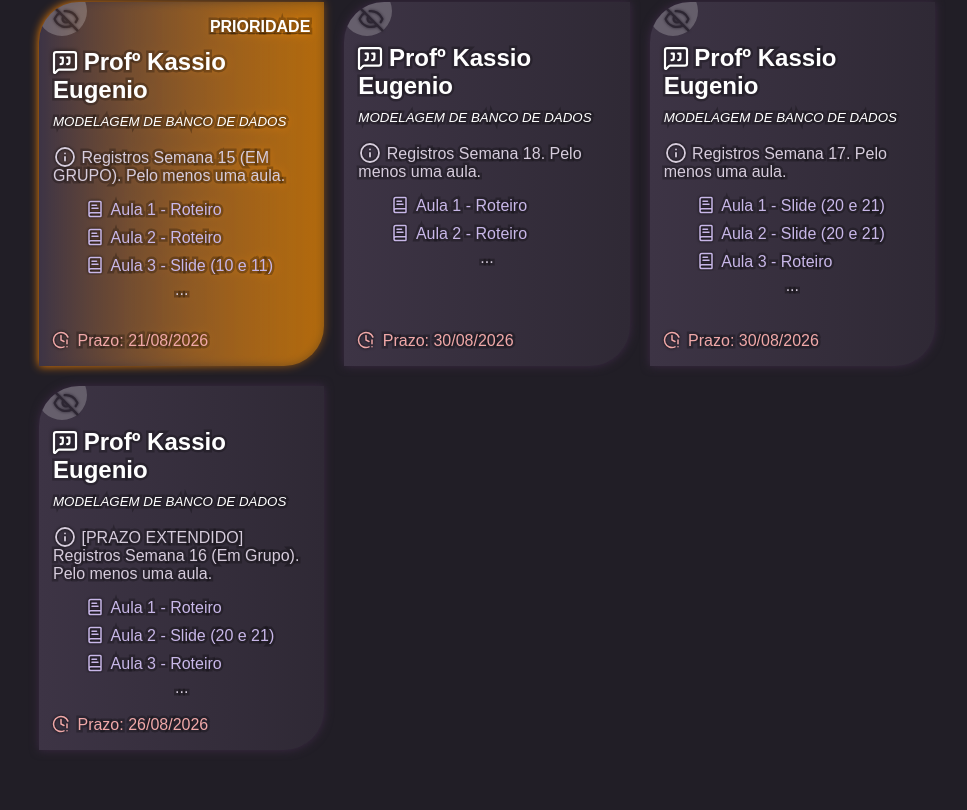
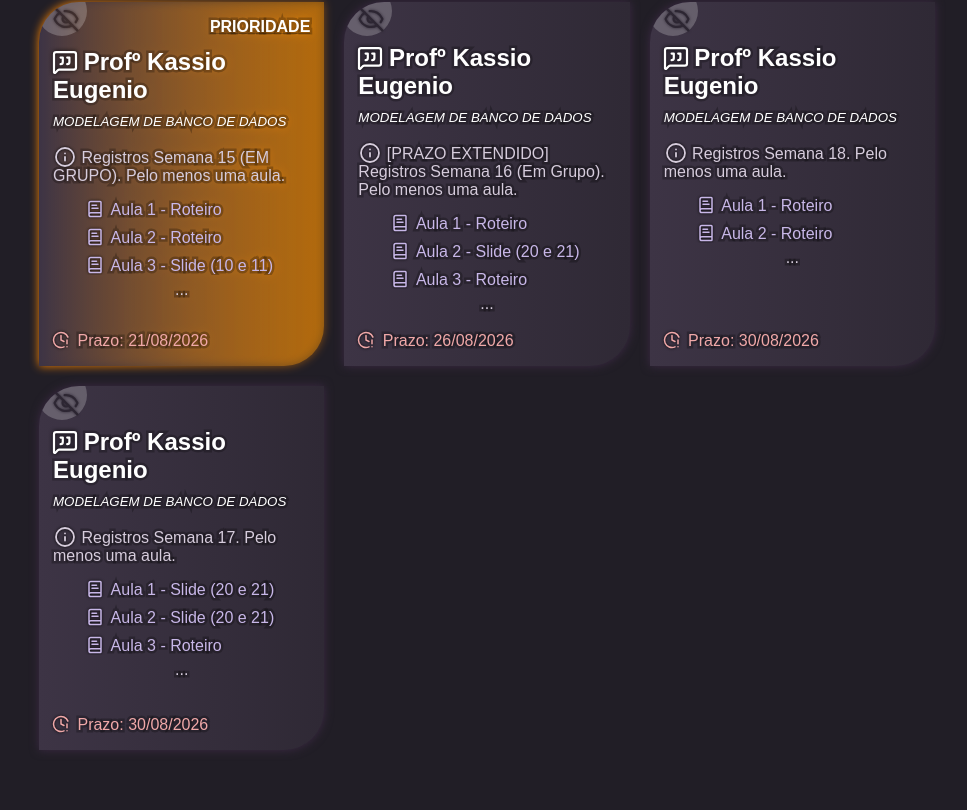
Before and after one commit to danielcanunciato/mural-3ds, a React (Vite) app: page / in a window 1280 px wide. Shown: the part 1550-2360 px from the top of the page, without its empty margins (153-1120 px from the left). Built offline with nearby package versions, Linux system fonts and the light colour scheme.

Commit message:
organização dos itens por data, para fazer as datas menores irem para o topo e as datas maiores para baixo

```diff
--- a/src/App.jsx
+++ b/src/App.jsx
@@ -108,18 +108,44 @@ export default function App() {
   const getSortedItems = (subjectKey) => {
     const items = subjects_contents[subjectKey] ? [...subjects_contents[subjectKey]].reverse() : [];
 
+    // Função auxiliar para converter "DD/MM/YYYY" para um timestamp numérico válido
+    const parseDateBR = (dateStr) => {
+      if (!dateStr) return 0;
+      const parts = dateStr.split('/');
+      if (parts.length !== 3) return 0;
+
+      // Transforma "DD/MM/YYYY" em "YYYY-MM-DD" para o JavaScript entender
+      const formattedDate = `${parts[2]}-${parts[1]}-${parts[0]}`;
+      const timestamp = new Date(formattedDate).getTime();
+
+      return isNaN(timestamp) ? 0 : timestamp;
+    };
+
     return [...items].sort((a, b) => {
-      if (a.priority !== b.priority) {
-        return a.priority ? -1 : 1;
+      // 1. Mantém os blocos separados: Priority (1) > Normal (2) > Expired (3)
+      const getStatusWeight = (item) => {
+        if (item.expired) return 3;
+        if (item.priority) return 1;
+        return 2;
+      };
+
+      const weightA = getStatusWeight(a);
+      const weightB = getStatusWeight(b);
+
+      if (weightA !== weightB) {
+        return weightA - weightB;
       }
 
-      if (b.expired !== a.expired) {
-        return a.expired ? 1 : -1;
-      }
+      // 2. Se estiverem no mesmo bloco, ordena por data (Menores/Antigas no topo)
+      const timeA = parseDateBR(a.deadline);
+      const timeB = parseDateBR(b.deadline);
 
-      return 0;
+      return timeA - timeB;
     });
   }
+
+
+
 
   const getSortedPriority = () => {
     const priorityItems = [];
```
Also changed, not shown: 1 other file (tests, documents, lock files or other folders).
